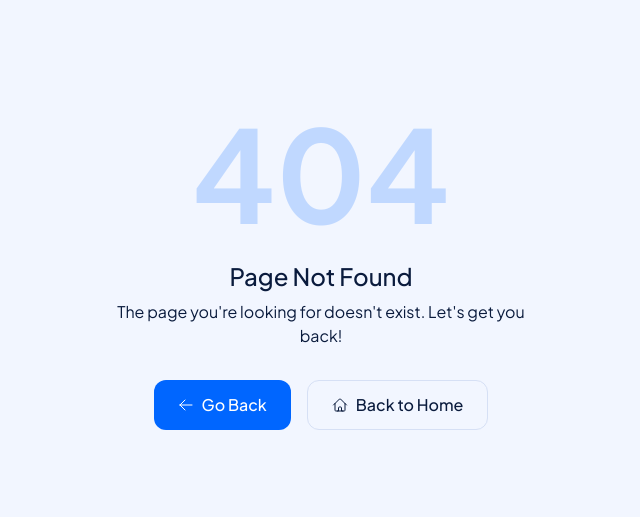
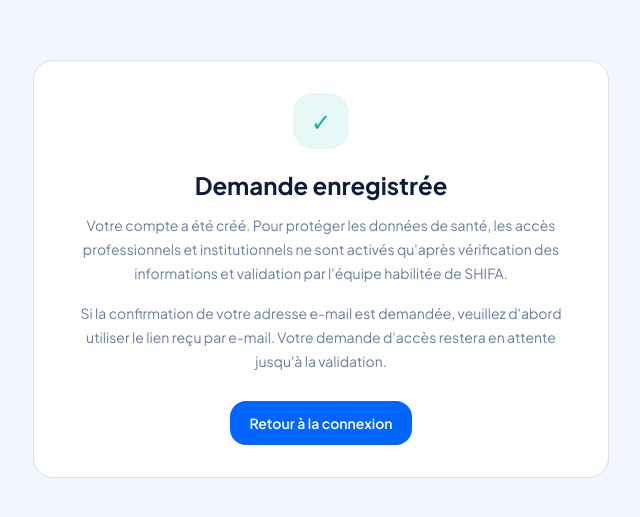
Before and after one commit to mohaelmi86-debug/shifa, a Next.js app: page /registration-pending in a window 1280 px wide. Before the commit this address had no page. Shown: the part 131-648 px from the top of the page, without its empty margins (319-959 px from the left). Built offline with nearby package versions, Linux system fonts and the light colour scheme.

Commit message:
feat(auth): add registration pending screen

```diff
--- /dev/null
+++ b/src/app/registration-pending/page.tsx
@@ -0,0 +1,23 @@
+import Link from 'next/link';
+
+export default function RegistrationPendingPage() {
+  return (
+    <main className="min-h-screen flex items-center justify-center px-6 py-12" style={{ backgroundColor: 'var(--background)' }}>
+      <section className="w-full max-w-xl rounded-2xl border p-8 text-center" style={{ backgroundColor: 'var(--card)', borderColor: 'var(--border)' }}>
+        <div className="mx-auto mb-5 flex h-14 w-14 items-center justify-center rounded-2xl" style={{ backgroundColor: 'rgba(0,184,154,0.1)', color: 'var(--shifa-green)' }}>
+          <span className="text-2xl" aria-hidden="true">✓</span>
+        </div>
+        <h1 className="text-2xl font-bold mb-3" style={{ color: 'var(--foreground)' }}>Demande enregistrée</h1>
+        <p className="text-sm leading-6 mb-4" style={{ color: 'var(--muted-foreground)' }}>
+          Votre compte a été créé. Pour protéger les données de santé, les accès professionnels et institutionnels ne sont activés qu'après vérification des informations et validation par l'équipe habilitée de SHIFA.
+        </p>
+        <p className="text-sm leading-6 mb-7" style={{ color: 'var(--muted-foreground)' }}>
+          Si la confirmation de votre adresse e-mail est demandée, veuillez d'abord utiliser le lien reçu par e-mail. Votre demande d'accès restera en attente jusqu'à la validation.
+        </p>
+        <Link href="/sign-up-login-screen" className="inline-flex items-center justify-center rounded-xl px-5 py-3 text-sm font-semibold text-white" style={{ backgroundColor: 'var(--shifa-blue)' }}>
+          Retour à la connexion
+        </Link>
+      </section>
+    </main>
+  );
+}
```
